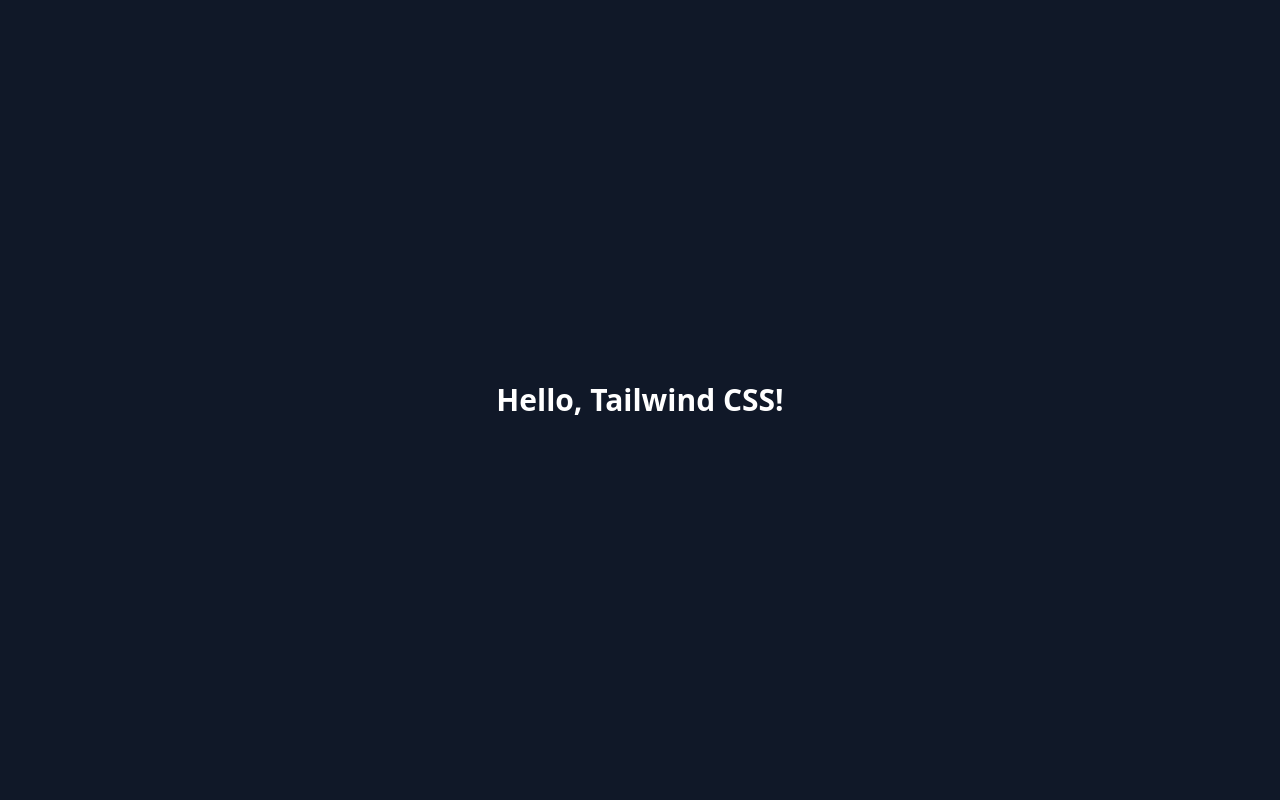
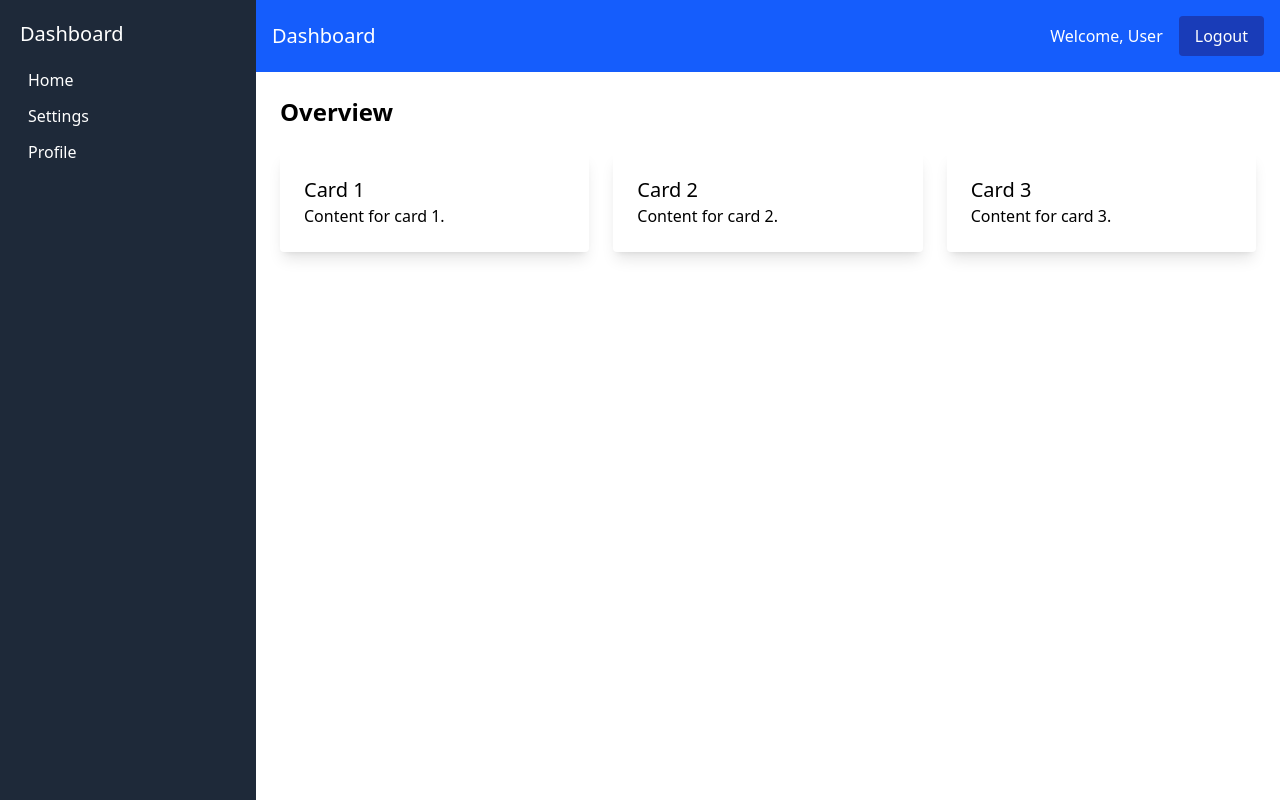
Before and after one commit to walternascimentobarroso/wdashboard, a React (Vite) app: page / in a window 1280 px wide. Built offline with nearby package versions, Linux system fonts and the light colour scheme.

Commit message:
Start the dashboard
Signed-off-by: Walter Nascimento Barroso <walter.nascimento.barroso@gmail.com>

```diff
--- a/src/App.tsx
+++ b/src/App.tsx
@@ -1,7 +1,18 @@
-export default function App() {
+import { FC } from "react";
+import Sidebar from "./components/Sidebar";
+import Header from "./components/Header";
+import Content from "./components/Content";
+
+const App: FC = () => {
   return (
-    <div className="flex h-screen items-center justify-center bg-gray-900">
-      <h1 className="text-3xl font-bold text-white">Hello, Tailwind CSS!</h1>
+    <div className="flex h-screen">
+      <Sidebar />
+      <div className="flex flex-col flex-1">
+        <Header />
+        <Content />
+      </div>
     </div>
   );
-}
+};
+
+export default App;
--- /dev/null
+++ b/src/components/Content.tsx
@@ -0,0 +1,25 @@
+import { FC } from "react";
+
+const Content: FC = () => {
+  return (
+    <main className="flex-1 p-6">
+      <h2 className="text-2xl font-semibold mb-6">Overview</h2>
+      <div className="grid grid-cols-1 md:grid-cols-2 lg:grid-cols-3 gap-6">
+        <div className="bg-white p-6 rounded shadow-lg">
+          <h3 className="text-xl font-medium">Card 1</h3>
+          <p>Content for card 1.</p>
+        </div>
+        <div className="bg-white p-6 rounded shadow-lg">
+          <h3 className="text-xl font-medium">Card 2</h3>
+          <p>Content for card 2.</p>
+        </div>
+        <div className="bg-white p-6 rounded shadow-lg">
+          <h3 className="text-xl font-medium">Card 3</h3>
+          <p>Content for card 3.</p>
+        </div>
+      </div>
+    </main>
+  );
+};
+
+export default Content;
--- /dev/null
+++ b/src/components/Header.tsx
@@ -0,0 +1,15 @@
+import { FC } from "react";
+
+const Header: FC = () => {
+  return (
+    <header className="w-full bg-blue-600 text-white p-4 flex justify-between items-center">
+      <h1 className="text-xl">Dashboard</h1>
+      <div className="flex items-center space-x-4">
+        <span>Welcome, User</span>
+        <button className="bg-blue-800 px-4 py-2 rounded">Logout</button>
+      </div>
+    </header>
+  );
+};
+
+export default Header;
--- /dev/null
+++ b/src/components/Sidebar.tsx
@@ -0,0 +1,28 @@
+import { FC } from "react";
+
+const Sidebar: FC = () => {
+  return (
+    <div className="w-64 h-full bg-gray-800 text-white p-5">
+      <h2 className="text-xl mb-5">Dashboard</h2>
+      <ul>
+        <li className="mb-3">
+          <a href="#" className="hover:bg-gray-700 p-2 rounded">
+            Home
+          </a>
+        </li>
+        <li className="mb-3">
+          <a href="#" className="hover:bg-gray-700 p-2 rounded">
+            Settings
+          </a>
+        </li>
+        <li>
+          <a href="#" className="hover:bg-gray-700 p-2 rounded">
+            Profile
+          </a>
+        </li>
+      </ul>
+    </div>
+  );
+};
+
+export default Sidebar;
```
